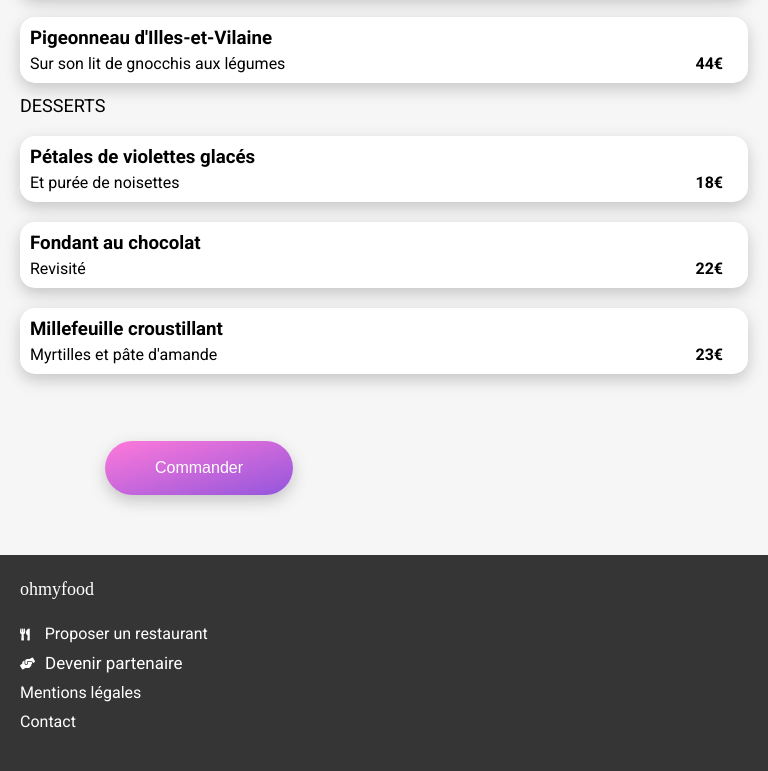
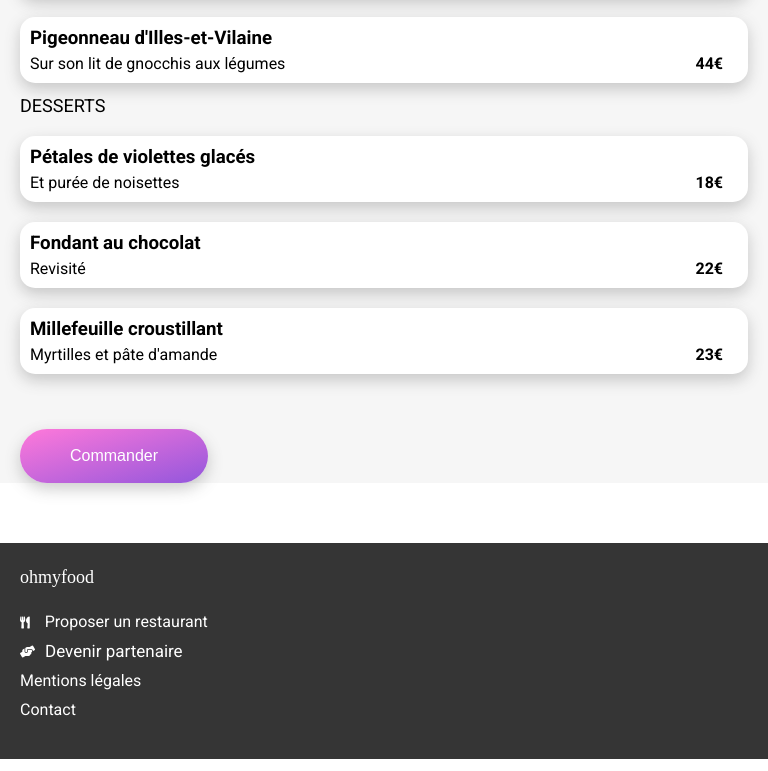
Before and after one commit to ClaireVanlerberghe/projet-3, a website: page alafrancaise.html in a window 768 px wide. Shown: the part 885-1656 px from the top of the page. Drawn offline with Linux system fonts and the light colour scheme; a web font is replaced by a local one.

Commit message:
"responsive ok"

```diff
--- a/sass/components/_button.scss
+++ b/sass/components/_button.scss
@@ -22,4 +22,10 @@ background: linear-gradient(to left top, #9356DC , #FF79DA);;
 color: white;
 box-shadow: 0px 6px 15px rgba(91, 91, 91, 0.307);
 cursor: pointer;
+@media (min-width: 517px) and (max-width: 790px) {
+display: flex;
+justify-content: center;
+align-items: center;
+margin-left: 0px;
 }
+}
--- a/sass/pages/_restaurants.scss
+++ b/sass/pages/_restaurants.scss
@@ -29,6 +29,7 @@
   }
 }
 .menu_entrees {
+
   h2 {
     font-size: 18px;
     font-weight: 400;
```
Also changed, not shown: css/style.css, 1 other file.
